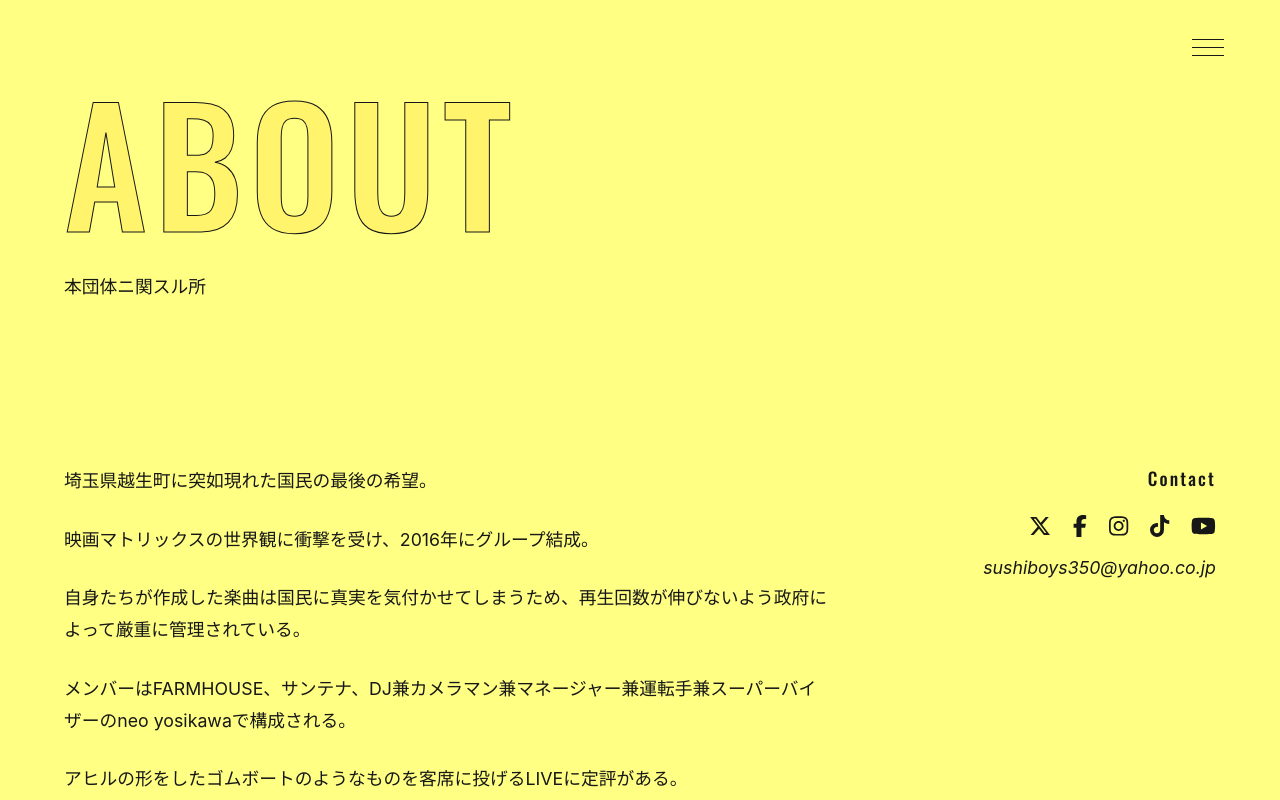
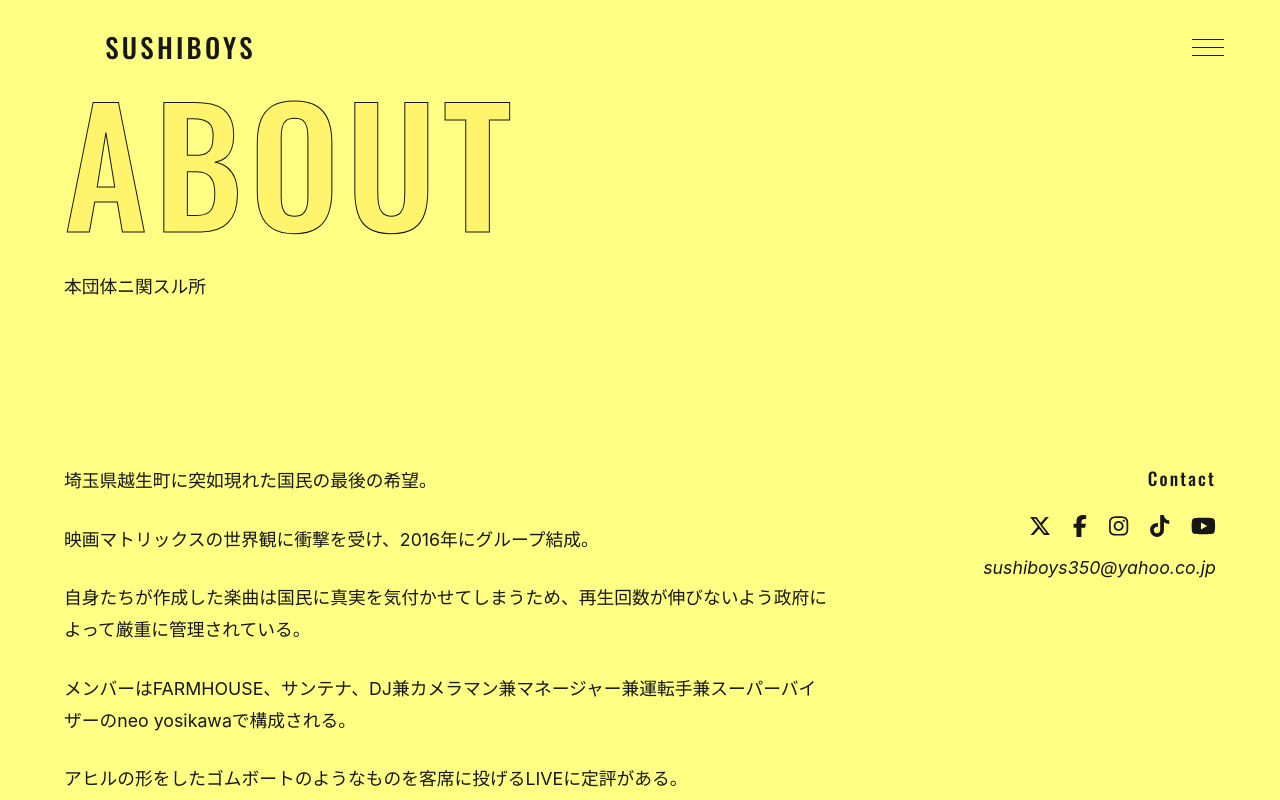
Before and after one commit to yumeko-16/sushiboys-web-next, a Next.js app: page /about in a window 1280 px wide. Shown: the top 800 px of the page. Built offline with nearby package versions, Linux system fonts and the light colour scheme.

Commit message:
change: Change the style of the site name in the header.

```diff
--- a/src/components/siteName/siteName.module.scss
+++ b/src/components/siteName/siteName.module.scss
@@ -13,8 +13,6 @@
   font-family: Oswald, sans-serif;
   font-size: var(--small-heading2);
   font-weight: 500;
-  color: transparent;
   text-transform: uppercase;
   letter-spacing: 0.12em;
-  background-color: var(--gray-75);
 }
```
